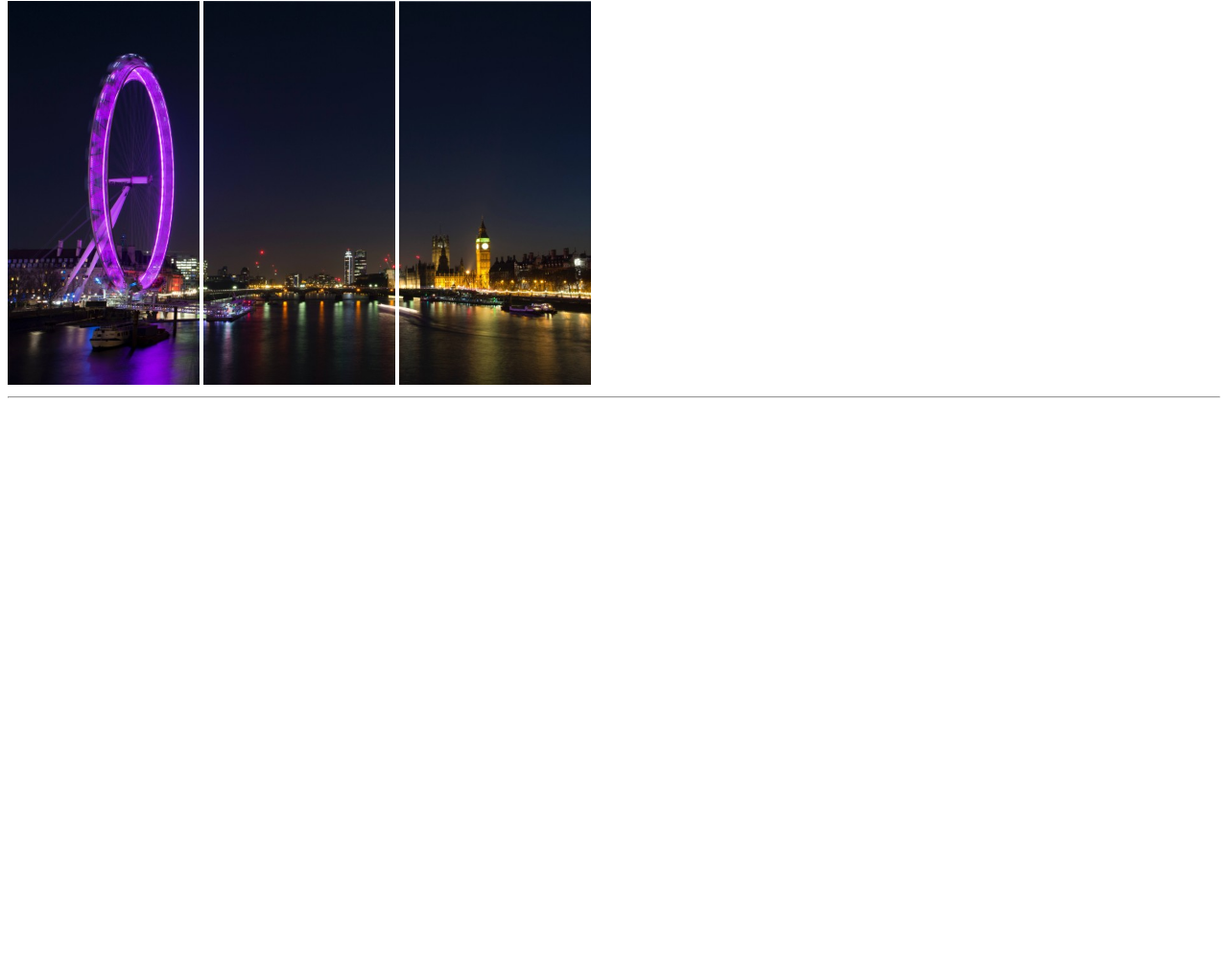
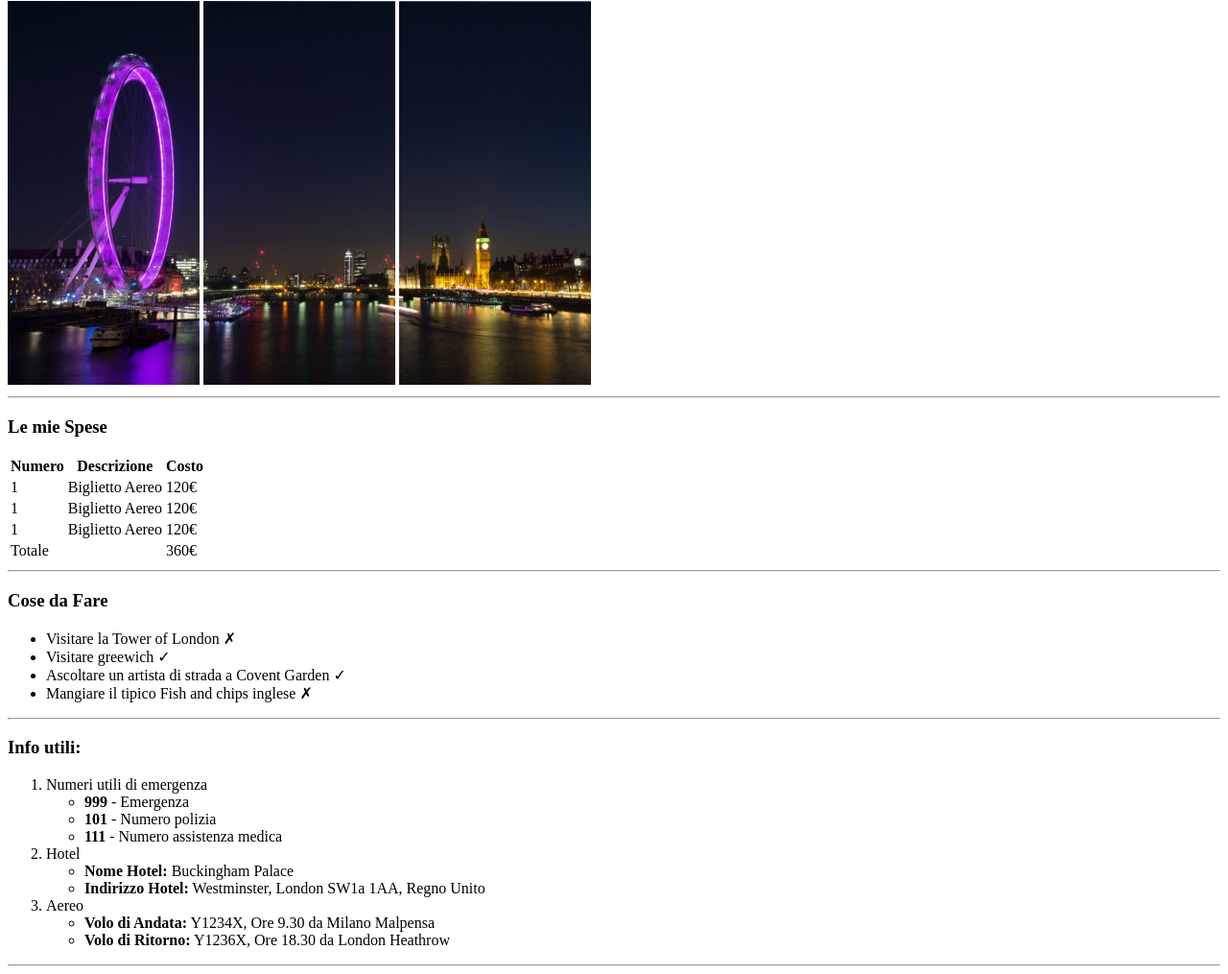
Before and after one commit to SquallStrifeX/html-london-trip, a plain HTML site: page index.html in a window 1280 px wide. Shown: the part 79-1094 px from the top of the page at 96% size. Before the commit the page ends 800 px from the top, so only its background shows below. Drawn offline with Linux system fonts and the light colour scheme.

Commit message:
[Update 0.8] Added main in html

```diff
--- a/index.html
+++ b/index.html
@@ -16,7 +16,72 @@
     </header>
     <!-- Main - Corpo dell'articolo con informazioni del viaggio e prezzo -->
     <main>
-
+        <h3>Le mie Spese</h3>
+        <table>
+            <thead>
+                <tr>
+                    <th>Numero</th>
+                    <th>Descrizione</th>
+                    <th>Costo</th>
+                </tr>
+            </thead>
+            <tbody>
+                <tr>
+                    <td>1</td>
+                    <td>Biglietto Aereo</td>
+                    <td>120&euro;</td>
+                </tr>
+                <tr>
+                    <td>1</td>
+                    <td>Biglietto Aereo</td>
+                    <td>120&euro;</td>
+                </tr>
+                <tr>
+                    <td>1</td>
+                    <td>Biglietto Aereo</td>
+                    <td>120&euro;</td>
+                </tr>
+            </tbody>
+            <tfoot >
+                <tr>
+                    <td>Totale</td>
+                    <td></td>
+                    <td>360&euro;</td>
+                </tr>
+            </tfoot>
+        </table>
+        <hr>
+        <h3>Cose da Fare</h3>
+        <ul>
+            <li>Visitare la Tower of London &cross;</li>
+            <li>Visitare greewich &check;</li>
+            <li>Ascoltare un artista di strada a Covent Garden &check;</li>
+            <li>Mangiare il tipico Fish and chips inglese &cross;</li>
+        </ul>
+        <hr>
+        <h3>Info utili:</h3>
+        <ol>
+            <li>Numeri utili di emergenza
+                <ul>
+                    <li><b>999</b> -  Emergenza</li>
+                        <li><b>101</b> - Numero polizia</li>
+                        <li><b>111</b> - Numero assistenza medica</li>
+                    </ul>
+                 </li>
+                 <li>Hotel
+                    <ul>
+                        <li><b>Nome Hotel:</b> Buckingham Palace</li>
+                        <li><b>Indirizzo Hotel:</b> Westminster, London SW1a 1AA, Regno Unito</li>
+                    </ul>
+                 </li>
+                 <li> Aereo
+                    <ul>
+                        <li><b>Volo di Andata:</b> Y1234X, Ore 9.30 da Milano Malpensa</li>
+                        <li><b>Volo di Ritorno:</b> Y1236X, Ore 18.30 da London Heathrow</li>
+                    </ul>
+                 </li>
+        </ol>
+        <hr>
     </main>
     <!-- Footer - Fine pagina con le nostre foto del viaggio -->
     <footer>
```
